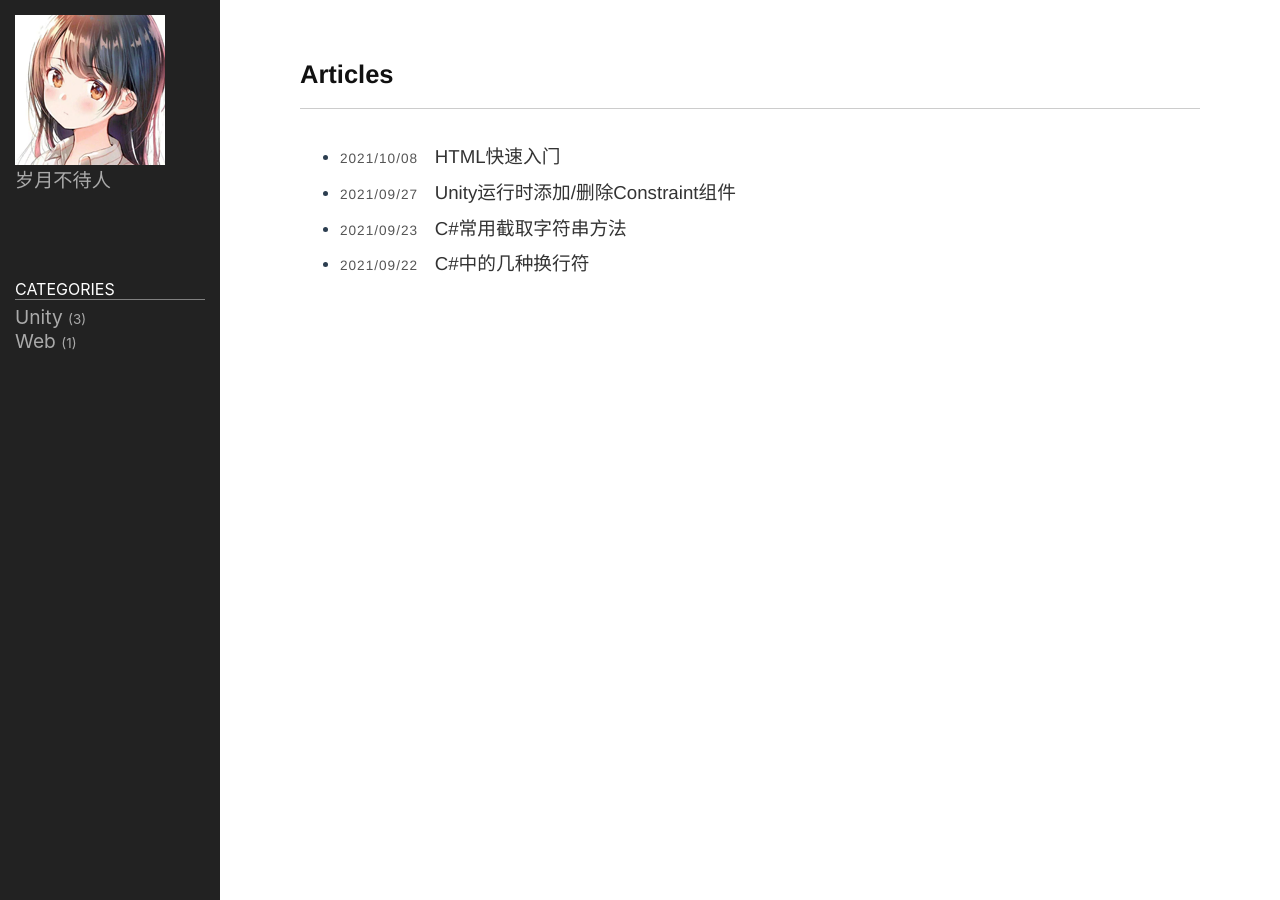
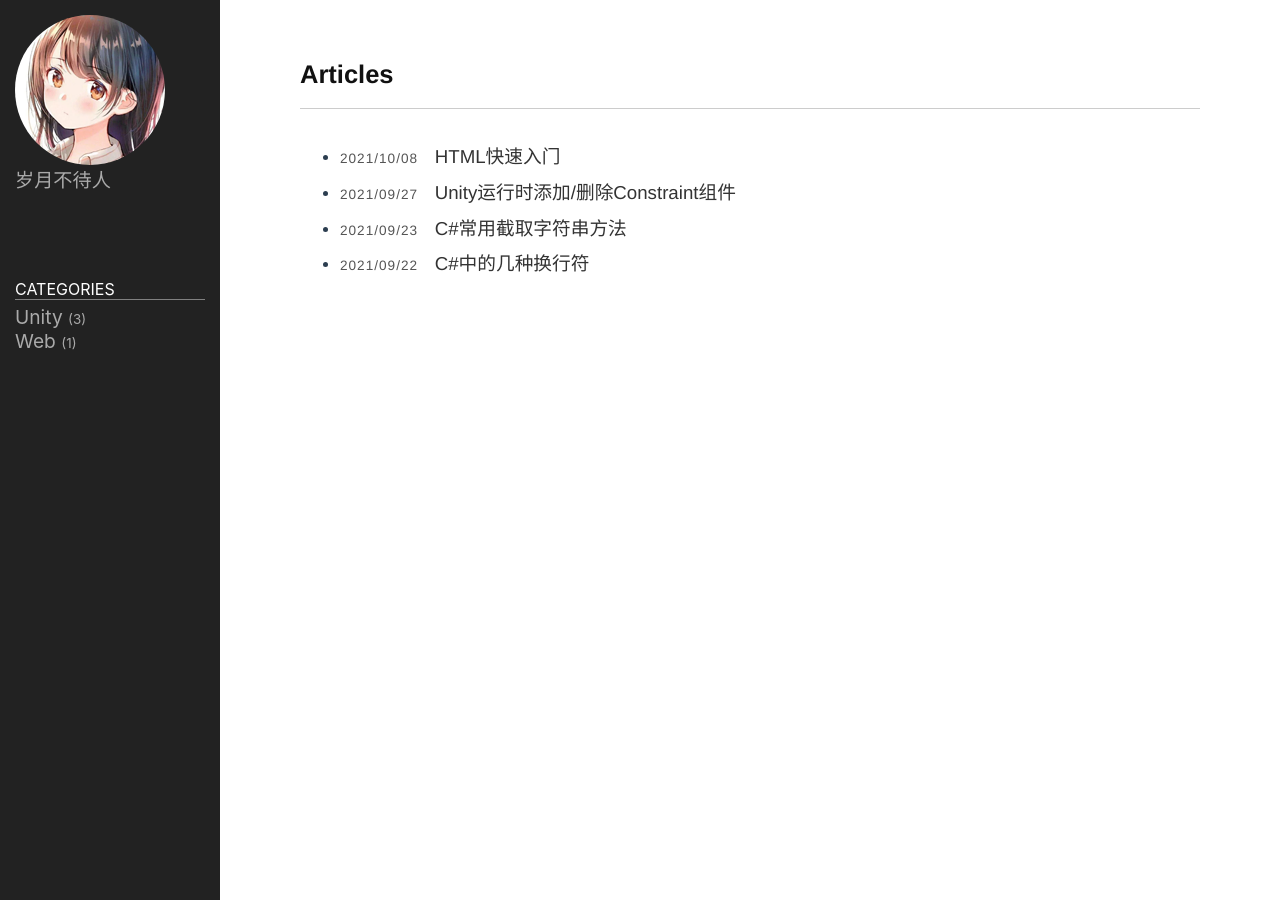
Before and after one commit to Honlay/Honlay.github.io, a Jekyll site: the page built from index.md, in a window 1280 px wide. Built offline with Jekyll 4.4.1, drawn with Linux system fonts in a browser that asks for light colours.

Commit message:
Update style.css

```diff
--- a/public/css/style.css
+++ b/public/css/style.css
@@ -105,8 +105,9 @@ code {
 .sidebar-item {
 	display: block;
 }
+
 #logo{
-	border: 50%;
+	border-radius:100%;
 }
 
 .sidebar ul {
```
